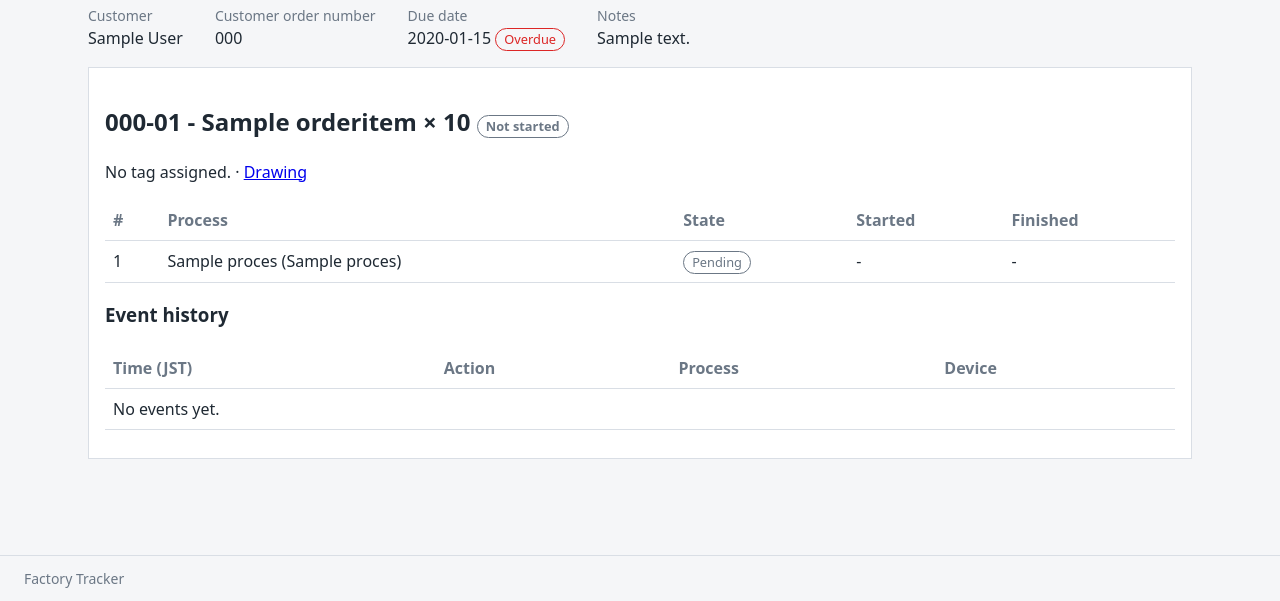
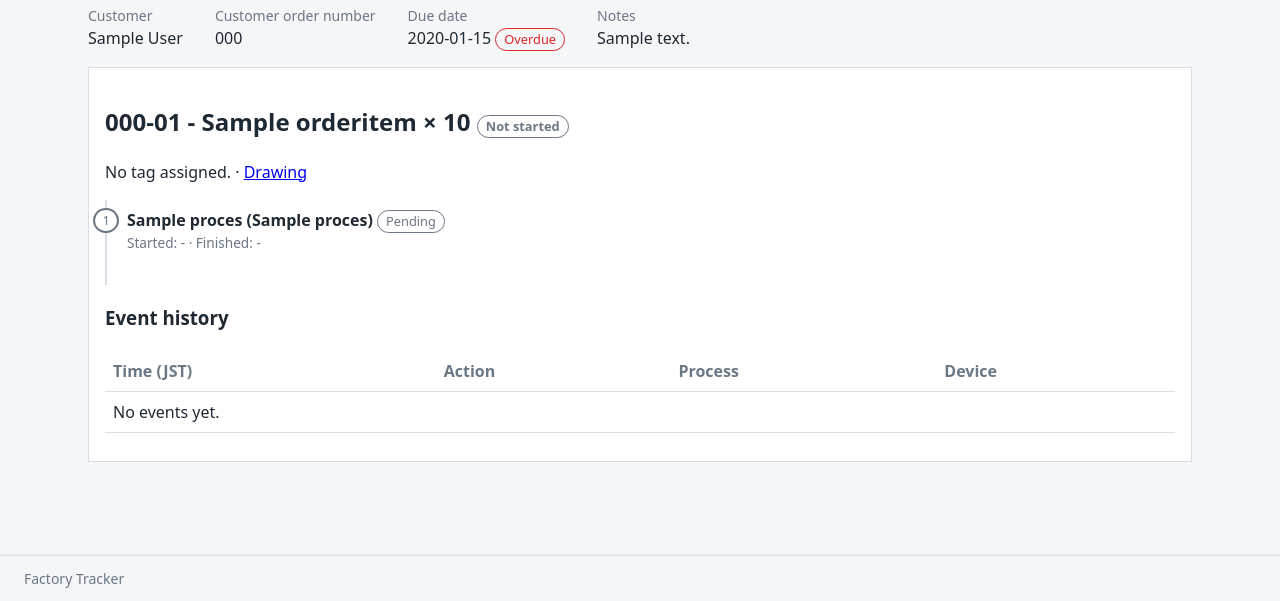
Before and after one commit to FunnyKoalaBear/PreCapstone, a Django app: page /orders/000/ in a window 1280 px wide. Shown: the part 199-800 px from the top of the page. Run offline with Django 5.2, Linux system fonts and the light colour scheme; a user stored in the database is signed in; tables that the repository leaves empty hold one stand-in row (values such as "Sample post"); data that the repository does not hold is empty.

Commit message:
feat(web): add per-order process timeline with durations and waits

```diff
--- a/Web_Application/orders/views.py
+++ b/Web_Application/orders/views.py
@@ -9,7 +9,7 @@ from django.utils.translation import gettext_lazy
 
 from tracking.status import (
     COMPLETE, IN_PROGRESS, LABELS, NOT_STARTED, STEP_LABELS, days_late, due_back, events_for_item, item_status,
-    order_summary,
+    order_summary, timeline,
 )
 
 from .forms import OrderForm, OrderItemFormSet
@@ -63,8 +63,8 @@ def order_list(request):
     })
 
 
-def _step_entry(row, today):
-    entry = {'row': row, 'label': STEP_LABELS[row.state], 'due_back': None, 'late_days': 0}
+def _step_entry(row, today, timing):
+    entry = {'row': row, 'label': STEP_LABELS[row.state], 'due_back': None, 'late_days': 0, **timing}
     if row.state == 'at_vendor':
         entry['due_back'] = due_back(row.started_at, row.step.process.vendor_lead_days)
         entry['late_days'] = days_late(entry['due_back'], today)
@@ -80,7 +80,7 @@ def order_detail(request, job_number):
         st = item_status(item)
         items.append({
             'item': item, 'status': st,
-            'steps': [_step_entry(r, today) for r in st.rows],
+            'steps': [_step_entry(r, today, t) for r, t in zip(st.rows, timeline(st.rows))],
             'events': events_for_item(item).select_related('process', 'device'),
             'assignment': item.tagassignment_set.filter(end_at__isnull=True).select_related('tag', 'box').first(),
         })
--- a/Web_Application/static/css/base.css
+++ b/Web_Application/static/css/base.css
@@ -142,3 +142,14 @@ body {
 .info dd { margin: 0; }
 .warnings { margin: 0 0 0.75rem; padding-left: 1.25rem; color: var(--status-waiting); }
 .counter-late strong { color: var(--status-late); }
+
+/* Order timeline */
+.timeline { list-style: none; margin: 1rem 0; padding: 0 0 0 1.25rem; border-left: 2px solid var(--color-border); }
+.timeline-step { position: relative; display: flex; gap: 0.75rem; padding: 0.5rem 0; }
+.timeline-marker { position: absolute; left: -2.1rem; width: 1.6rem; height: 1.6rem; display: flex; align-items: center; justify-content: center; border-radius: 50%; background: var(--color-surface); border: 2px solid var(--color-muted); color: var(--color-muted); font-size: 0.8rem; }
+.timeline-in_progress .timeline-marker { border-color: var(--status-in-progress); color: var(--status-in-progress); }
+.timeline-at_vendor .timeline-marker { border-color: var(--status-at-vendor); color: var(--status-at-vendor); }
+.timeline-done .timeline-marker { border-color: var(--status-done); color: var(--status-done); }
+.timeline-body { min-width: 0; overflow-wrap: anywhere; }
+.timeline-times { color: var(--color-muted); font-size: 0.85rem; }
+.timeline-wait { color: var(--color-muted); font-size: 0.8rem; font-style: italic; padding: 0.1rem 0; }
--- a/Web_Application/templates/orders/order_detail.html
+++ b/Web_Application/templates/orders/order_detail.html
@@ -1,5 +1,5 @@
 {% extends "base.html" %}
-{% load i18n %}
+{% load i18n duration %}
 
 {% block title %}{{ order.job_number }} - {% trans "Factory Tracker" %}{% endblock %}
 
@@ -42,35 +42,27 @@
         <ul class="warnings">{% for w in entry.status.warnings %}<li>{{ w }}</li>{% endfor %}</ul>
       {% endif %}
 
-      <div class="table-wrap">
-        <table class="table">
-          <thead>
-            <tr>
-              <th>#</th>
-              <th>{% trans "Process" %}</th>
-              <th>{% trans "State" %}</th>
-              <th>{% trans "Started" %}</th>
-              <th>{% trans "Finished" %}</th>
-            </tr>
-          </thead>
-          <tbody>
+      <ol class="timeline">
         {% for s in entry.steps %}
-              <tr>
-                <td>{{ s.row.step.sequence }}</td>
-                <td>{{ s.row.step.process }}{% if s.row.step.process.vendor_name %} ({{ s.row.step.process.vendor_name }}){% endif %}</td>
-                <td><span class="badge badge-{{ s.row.state }}">{{ s.label }}</span>
+          {% if s.wait_before %}<li class="timeline-wait">{% blocktrans with d=s.wait_before|duration %}waited {{ d }}{% endblocktrans %}</li>{% endif %}
+          <li class="timeline-step timeline-{{ s.row.state }}">
+            <span class="timeline-marker">{{ s.row.step.sequence }}</span>
+            <div class="timeline-body">
+              <strong>{{ s.row.step.process }}{% if s.row.step.process.vendor_name %} ({{ s.row.step.process.vendor_name }}){% endif %}</strong>
+              <span class="badge badge-{{ s.row.state }}">{{ s.label }}</span>
               {% if s.due_back %}
                 <small>{% blocktrans with d=s.due_back|date:"Y-m-d" %}due back {{ d }}{% endblocktrans %}</small>
                 {% if s.late_days %}<span class="badge badge-overdue">{% blocktrans count counter=s.late_days %}Late by {{ counter }} day{% plural %}Late by {{ counter }} days{% endblocktrans %}</span>{% endif %}
               {% endif %}
-                </td>
-                <td>{{ s.row.started_at|date:"Y-m-d H:i"|default:"-" }}</td>
-                <td>{{ s.row.finished_at|date:"Y-m-d H:i"|default:"-" }}</td>
-              </tr>
+              <div class="timeline-times">
+                {% trans "Started" %}: {{ s.row.started_at|date:"Y-m-d H:i"|default:"-" }}
+                &middot; {% trans "Finished" %}: {{ s.row.finished_at|date:"Y-m-d H:i"|default:"-" }}
+                {% if s.duration %}&middot; {{ s.duration|duration }}{% if s.running %} {% trans "so far" %}{% endif %}{% endif %}
+              </div>
+            </div>
+          </li>
         {% endfor %}
-          </tbody>
-        </table>
-      </div>
+      </ol>
 
       <h3>{% trans "Event history" %}</h3>
       <div class="table-wrap">
--- a/Web_Application/tracking/status.py
+++ b/Web_Application/tracking/status.py
@@ -153,3 +153,16 @@ def days_late(due_date, today=None):
     if due_date is None:
         return 0
     return max(((today or timezone.localdate()) - due_date).days, 0)
+
+
+def timeline(rows, now=None):
+    """Per step: duration (timedelta or None), running flag, and wait since the last finished step."""
+    now, out, prev_end = now or timezone.now(), [], None
+    for r in rows:
+        running = r.state in (STEP_IN_PROGRESS, STEP_AT_VENDOR) and r.started_at is not None
+        end = now if running else r.finished_at
+        duration = end - r.started_at if r.started_at and end else None
+        wait = r.started_at - prev_end if r.started_at and prev_end else None
+        out.append({'duration': duration, 'running': running, 'wait_before': wait if wait and wait >= timedelta(0) else None})
+        prev_end = r.finished_at or prev_end
+    return out
```
Also changed, not shown: Web_Application/core/templatetags/duration.py (added, +17 -0 lines), Web_Application/tracking/tests.py (+41 -1 lines), Web_Application/core/templatetags/__init__.py (added). Lines whose indentation alone changed are shown as unchanged.
